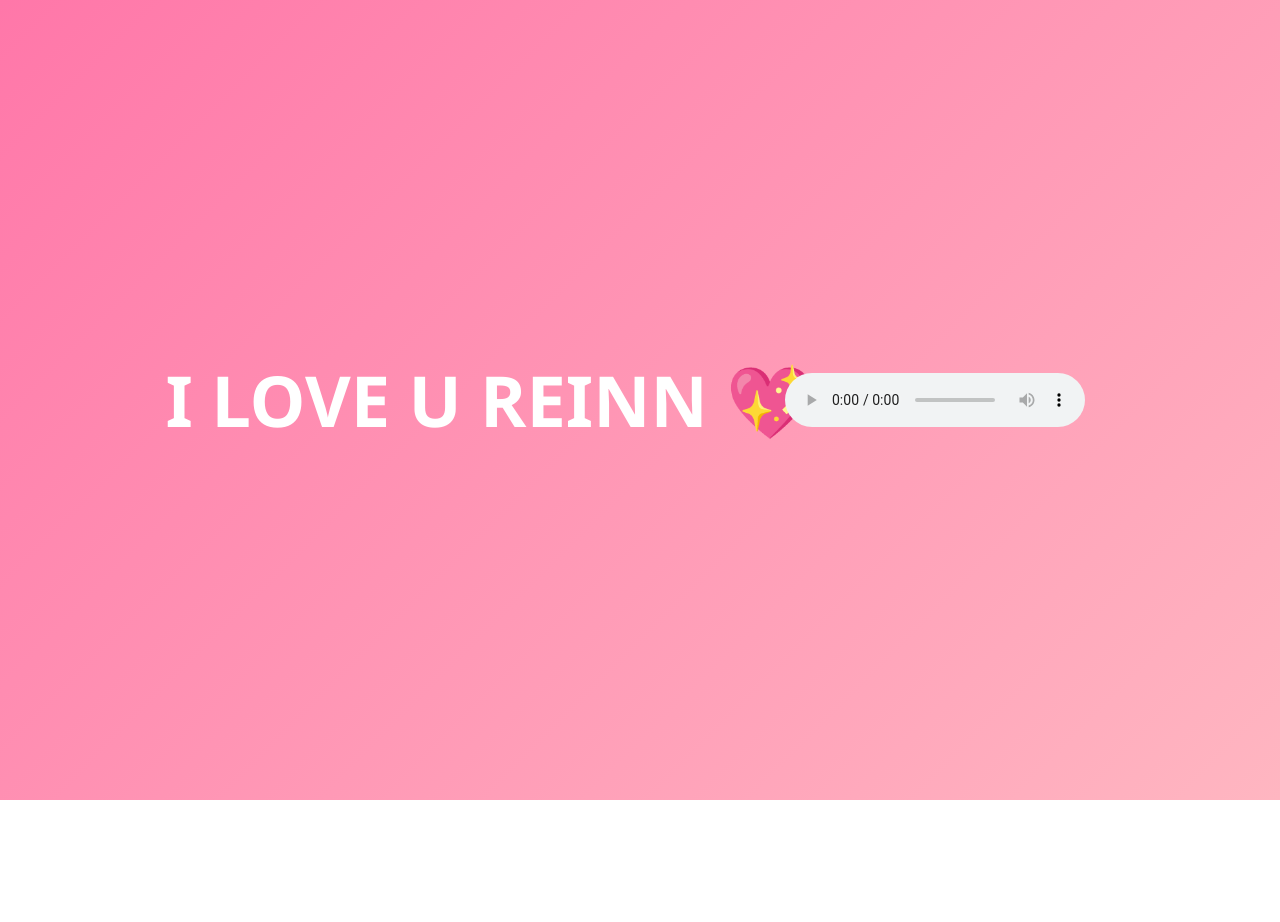
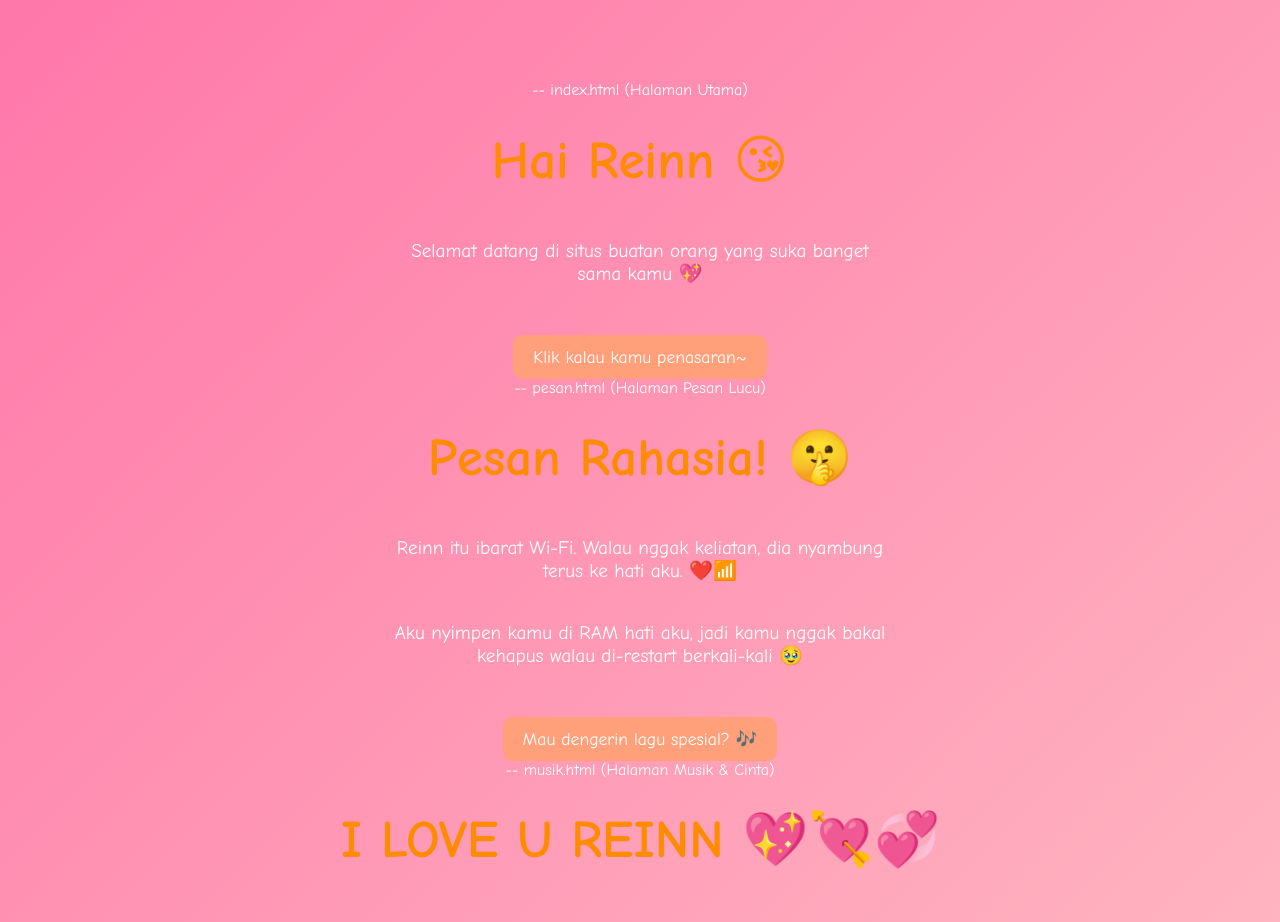
Before and after one commit to jekadesu/i-love-u-reinn, a plain HTML site: page index.html in a window 1280 px wide. Shown: the top 922 px of the page. Before the commit the page ends 800 px from the top, so only its background shows below. Drawn offline with Linux system fonts and the light colour scheme.

Commit message:
index.html

```diff
--- a/index.html
+++ b/index.html
@@ -1,8 +1,80 @@
+-- index.html (Halaman Utama)
 <!DOCTYPE html>
 <html lang="id">
 <head>
-  <meta charset="UTF-8" />
-  <meta name="viewport" content="width=device-width, initial-scale=1" />
+  <meta charset="UTF-8">
+  <title>Selamat Datang Reinn 💌</title>
+  <style>
+    body {
+      background-color: #fff0f5;
+      font-family: 'Comic Sans MS', cursive;
+      text-align: center;
+      padding: 100px;
+    }
+    h1 { font-size: 3em; color: #ff69b4; }
+    a {
+      display: inline-block;
+      margin-top: 40px;
+      background-color: #ffb6c1;
+      padding: 15px 25px;
+      color: white;
+      border-radius: 15px;
+      text-decoration: none;
+      font-size: 1.2em;
+    }
+    a:hover { background-color: #ff69b4; }
+  </style>
+</head>
+<body>
+  <h1>Hai Reinn 😘</h1>
+  <p>Selamat datang di situs buatan orang yang suka banget sama kamu 💖</p>
+  <a href="pesan.html">Klik kalau kamu penasaran~</a>
+</body>
+</html>
+
+
+-- pesan.html (Halaman Pesan Lucu)
+<!DOCTYPE html>
+<html lang="id">
+<head>
+  <meta charset="UTF-8">
+  <title>Pesan Rahasia 😏</title>
+  <style>
+    body {
+      background-color: #ffffe0;
+      font-family: 'Comic Sans MS', cursive;
+      text-align: center;
+      padding: 100px;
+    }
+    h1 { font-size: 2.5em; color: #ff8c00; }
+    p { font-size: 1.2em; margin: 20px auto; max-width: 500px; }
+    a {
+      display: inline-block;
+      margin-top: 30px;
+      background-color: #ffa07a;
+      padding: 12px 20px;
+      color: white;
+      border-radius: 10px;
+      text-decoration: none;
+      font-size: 1.1em;
+    }
+    a:hover { background-color: #ff6347; }
+  </style>
+</head>
+<body>
+  <h1>Pesan Rahasia! 🤫</h1>
+  <p>Reinn itu ibarat Wi-Fi. Walau nggak keliatan, dia nyambung terus ke hati aku. ❤️📶</p>
+  <p>Aku nyimpen kamu di RAM hati aku, jadi kamu nggak bakal kehapus walau di-restart berkali-kali 🥹</p>
+  <a href="musik.html">Mau dengerin lagu spesial? 🎶</a>
+</body>
+</html>
+
+
+-- musik.html (Halaman Musik & Cinta)
+<!DOCTYPE html>
+<html lang="id">
+<head>
+  <meta charset="UTF-8">
   <title>Untuk Reinn 💖</title>
   <style>
     body {
@@ -10,16 +82,19 @@
       background: linear-gradient(135deg, #ff77a9, #ffb6c1);
       height: 100vh;
       display: flex;
+      flex-direction: column;
       justify-content: center;
       align-items: center;
-      font-family: 'Segoe UI', Tahoma, Geneva, Verdana, sans-serif;
+      font-family: 'Comic Sans MS', cursive;
       color: white;
       text-align: center;
     }
     h1 {
-      font-size: 4rem;
+      font-size: 3rem;
       animation: pulse 2s infinite;
-      user-select: none;
+    }
+    audio {
+      margin-top: 20px;
     }
     @keyframes pulse {
       0%, 100% { transform: scale(1); }
@@ -28,10 +103,10 @@
   </style>
 </head>
 <body>
-  <h1>I LOVE U REINN 💖</h1>
-  <audio autoplay loop controls>
+  <h1>I LOVE U REINN 💖💘💞</h1>
+  <audio controls loop>
     <source src="Hold Me Down.mp3" type="audio/mpeg" />
-    Browser Anda tidak mendukung elemen audio.
+    Browser kamu tidak mendukung audio 😢
   </audio>
 </body>
 </html>
```
